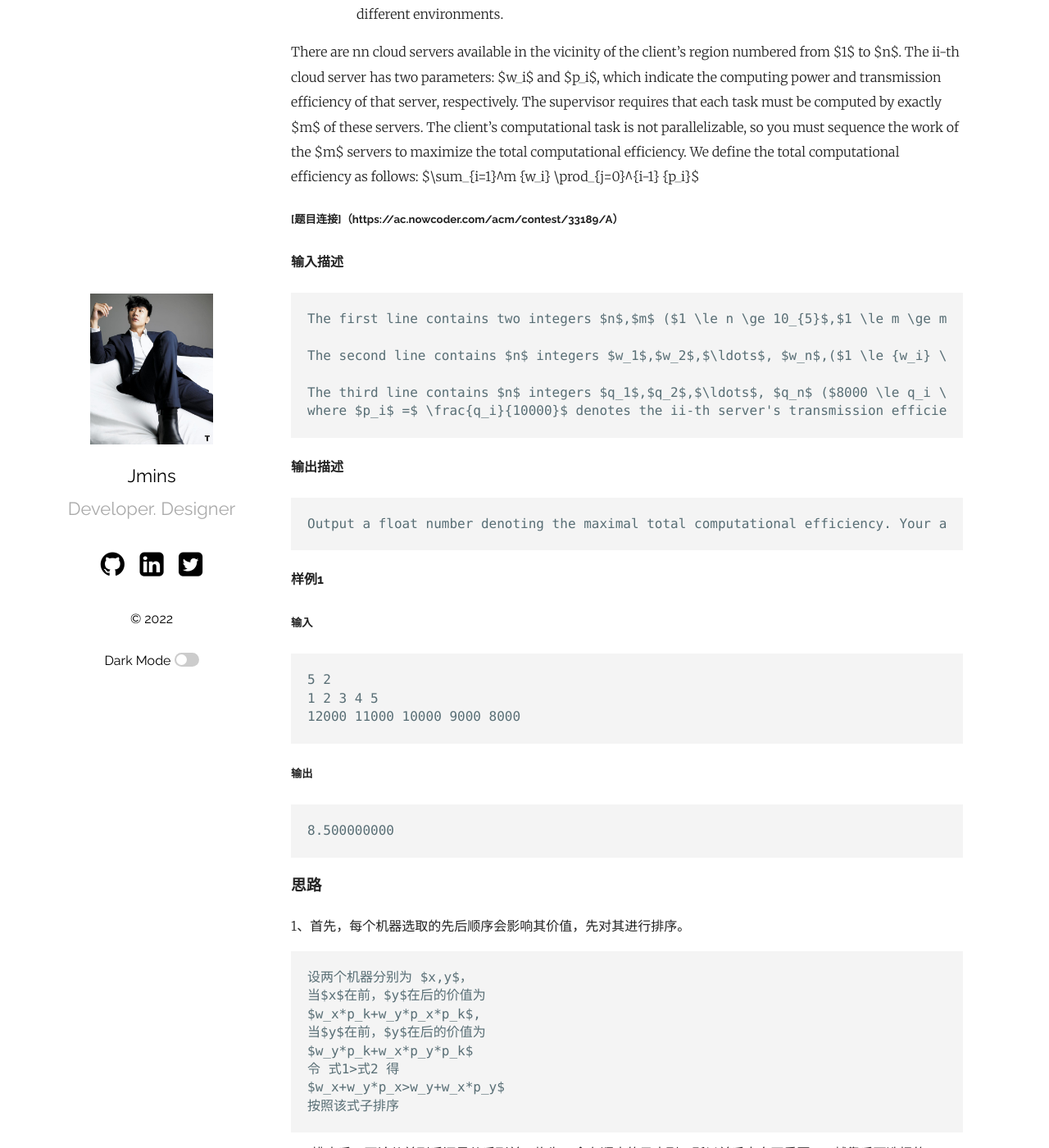
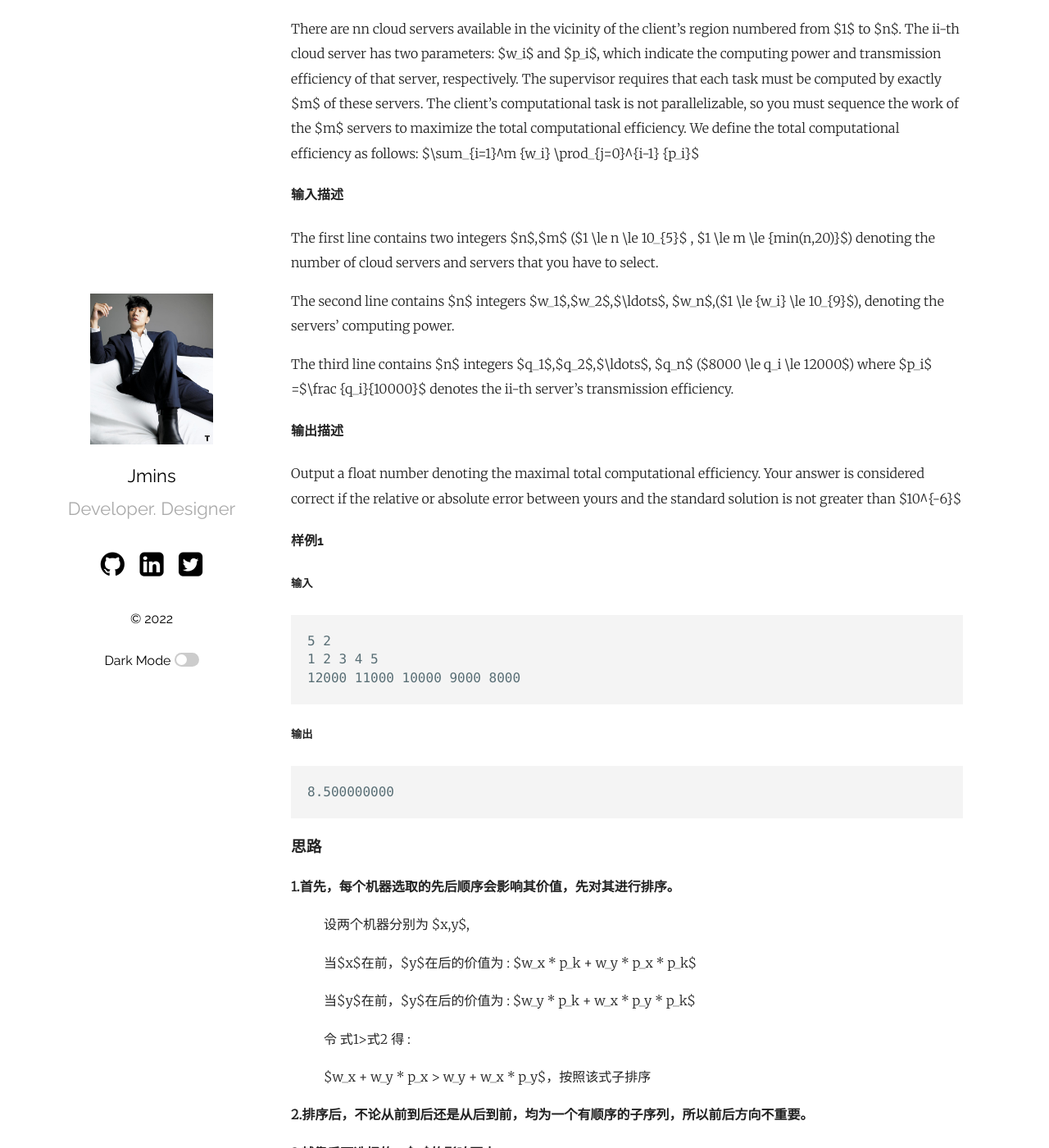
Before and after one commit to 0Jmins0/0Jmins0.github.io, a Jekyll site: the page built from _posts/2022-07-30-DP之入门.markdown, in a window 1280 px wide and 1400 px high, scrolled down 1882 px. Shown: the whole window at 82% size. Built offline with Jekyll 4.4.1, drawn with Linux system fonts in a browser that asks for light colours; some of the changed text lies outside the part shown.

Commit message:
Update 2022-07-30-DP之入门.markdown

````diff
--- a/_posts/2022-07-30-DP之入门.markdown
+++ b/_posts/2022-07-30-DP之入门.markdown
@@ -58,28 +58,27 @@ int main()
 
 ```
 ***
->## 背包问题
->>### 01背包
-#### Task Computing
-#### 题目描述
+## 背包问题
+### 01背包
+#### **Task Computing**
+##### [题目连接](https://ac.nowcoder.com/acm/contest/33189/A)
 As it says, Time is Money, Efficiency is Life. A client has a computing task waiting for uploading to the cloud servers. However, due to the resource limits and many other tasks, a task usually cannot be worked on a single server but multiple servers, one after another. You, as an employee of a cloud server provider who specializes in task allocation, need to select several servers from a limited number of cloud servers to perform calculations. We know that even the same servers will perform differently in different environments.
 
 There are nn cloud servers available in the vicinity of the client's region numbered from $1$ to $n$. The ii-th cloud server has two parameters: $w_i$ and $p_i$, which indicate the computing power and transmission efficiency of that server, respectively. The supervisor requires that each task must be computed by exactly $m$ of these servers. The client's computational task is not parallelizable, so you must sequence the work of the $m$ servers to maximize the total computational efficiency. We define the total computational efficiency as follows:
 $\sum_{i=1}^m {w_i} \prod_{j=0}^{i-1} {p_i}$
-##### [题目连接]（https://ac.nowcoder.com/acm/contest/33189/A）
+
+
 #### 输入描述
-```
-The first line contains two integers $n$,$m$ ($1 \le n \ge 10_{5}$,$1 \le m \ge min(n,20)$) denoting the number of cloud servers and servers that you have to select.
+The first line contains two integers $n$,$m$ ($1 \le n \le 10_{5}$ , $1 \le m \le {min(n,20)}$) denoting the number of cloud servers and servers that you have to select.
 
-The second line contains $n$ integers $w_1$,$w_2$,$\ldots$, $w_n$,($1 \le {w_i} \ge 10_{9}$), denoting the servers' computing power.
+The second line contains $n$ integers $w_1$,$w_2$,$\ldots$, $w_n$,($1 \le {w_i} \le 10_{9}$), denoting the servers' computing power.
 
-The third line contains $n$ integers $q_1$,$q_2$,$\ldots$, $q_n$ ($8000 \le q_i \ge 12000$)
-where $p_i$ =$ \frac{q_i}{10000}$ denotes the ii-th server's transmission efficiency.
-```
+The third line contains $n$ integers $q_1$,$q_2$,$\ldots$, $q_n$ ($8000 \le q_i \le 12000$)
+where $p_i$ =$\frac {q_i}{10000}$ denotes the ii-th server's transmission efficiency.
+
 #### 输出描述
-```
 Output a float number denoting the maximal total computational efficiency. Your answer is considered correct if the relative or absolute error between yours and the standard solution is not greater than $10^{-6}$
-```
+
 #### 样例1
 ##### 输入
 ```
@@ -92,28 +91,32 @@ Output a float number denoting the maximal total computational efficiency. Your
 8.500000000
 ```
 ### 思路
-1、首先，每个机器选取的先后顺序会影响其价值，先对其进行排序。
-```
-设两个机器分别为 $x,y$，
-当$x$在前，$y$在后的价值为
-$w_x*p_k+w_y*p_x*p_k$,
-当$y$在前，$y$在后的价值为
-$w_y*p_k+w_x*p_y*p_k$
-令 式1>式2 得
-$w_x+w_y*p_x>w_y+w_x*p_y$
-按照该式子排序
-```
-2、排序后，不论从前到后还是从后到前，均为一个有顺序的子序列，所以前后方向不重要
-3、越靠后面选择的，$p$的影响更大。
-```
-设三个设备$1,2,3$，则价值为
-$ w_1 + w_2 * p_1 +w_3 * p_1 * p_2 = p_1 * (w_2 + w_3 * p_2)+w_1$
-以此类推
-```
-4、dp方程 $ f[i][m] $ 表示考虑到 第 i 个， 装了 m 个的最大值
-```
-转移方程: $f[i][m]=max(f[i-1][m],f[i-1][m-1] * p[i]+ w[i])$
-```
+ **1.首先，每个机器选取的先后顺序会影响其价值，先对其进行排序。**
+> 设两个机器分别为 $x,y$,
+>
+> 当$x$在前，$y$在后的价值为 : $w_x * p_k + w_y * p_x * p_k$
+>
+> 当$y$在前，$y$在后的价值为 : $w_y * p_k + w_x * p_y * p_k$
+>
+> 令 式1>式2 得 :
+>
+> $w_x + w_y * p_x > w_y + w_x * p_y$，按照该式子排序
+
+**2.排序后，不论从前到后还是从后到前，均为一个有顺序的子序列，所以前后方向不重要。**
+
+**3.越靠后面选择的，$p$的影响更大。**
+
+> 设三个设备$1,2,3$，则价值为
+>
+> $w_1 + w_2 * p_1 + w_3 * p_1 * p_2 = p_1 * (w_2 + w_3 * p_2) + w_1$
+>
+> 以此类推
+> 因此从最后选的开始更新，价值越小，排序越靠后，越先更新，即$(n~1)$
+
+__4.dp方程 $f[i][k]$ 表示考虑到 第 i 个， 装了 m 个的最大值__
+>
+> 转移方程: $f[i][k]=max(f[i][k],f[i+1][k-1] * p[i] + w[i])$
+
 ### 代码
 ```c
 #include<bits/stdc++.h>
````
